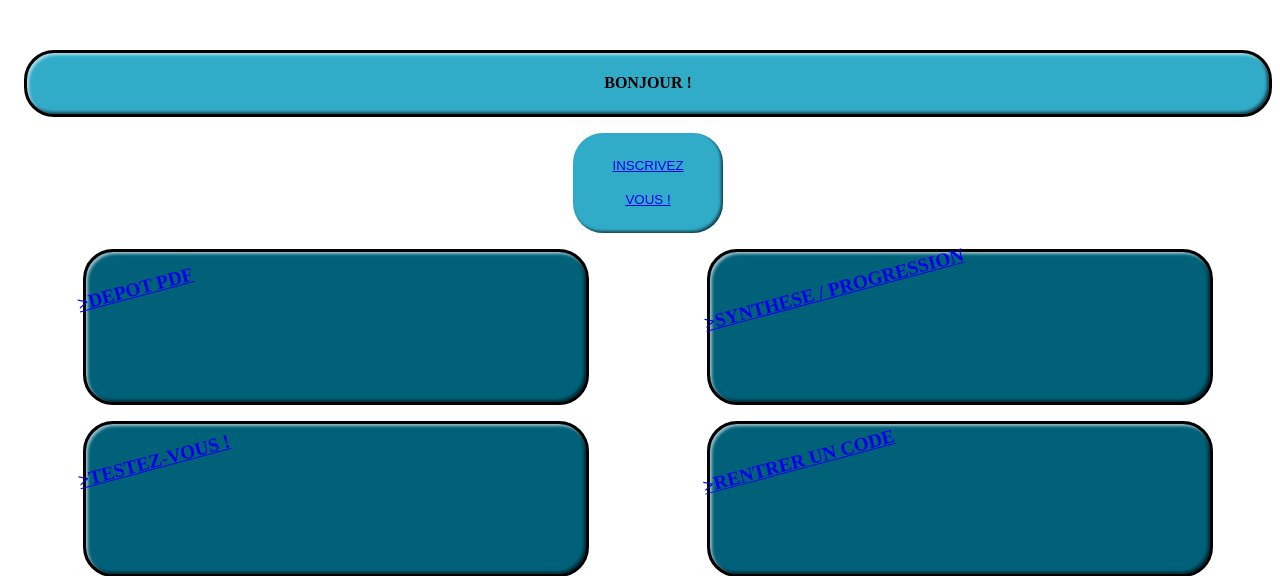
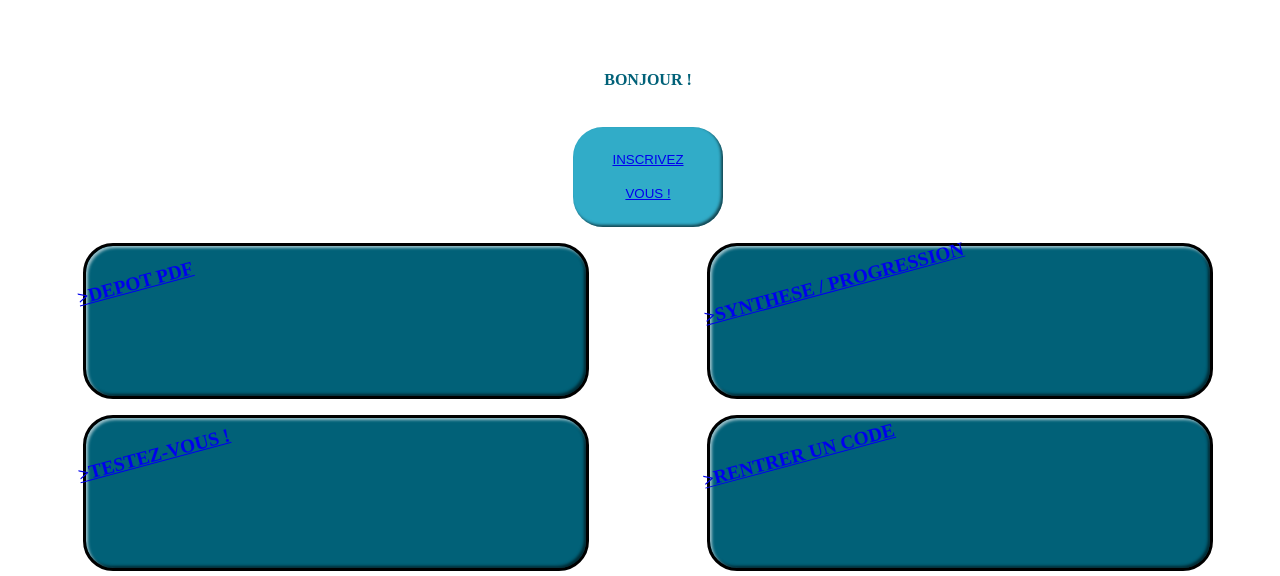
Before and after one commit to VNicolasNSI/sitensi, a PHP site: page / in a window 1280 px wide. Shown: the part 242-818 px from the top of the page. Run offline with PHP 8.4, Linux system fonts and the light colour scheme.

Commit message:
VALENTINNNNNNNN

```diff
--- a/SiteNSISamuel/base.css
+++ b/SiteNSISamuel/base.css
@@ -150,15 +150,8 @@ button {
 .haut {
 	display: flex;
 	justify-content: center;
-	margin: 1em;
-	border: black;
-	border-style: solid;
 	object-fit: fill;
-	background-color: #31ACC8;
-	box-shadow:
-    inset 2px 2px 3px rgb(255 255 255 / 60%),
-    inset -2px -2px 3px rgb(0 0 0 / 60%);
-	border-radius: 30px;
+	color: #016178;
 }
 .haut2 {
 	display: flex;
```
